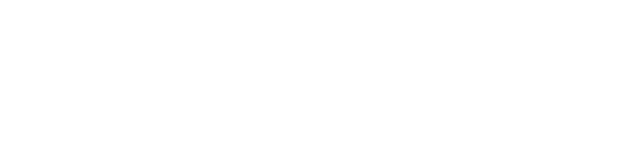
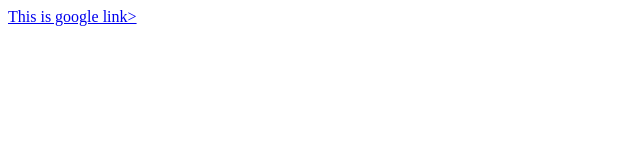
Before and after one commit to surbhi-fotedar/surbhi-firstDemo, a plain HTML site: page index.html in a window 1280 px wide. Shown: the whole page, without its empty margins (0-640 px from the left). Drawn offline with Linux system fonts and the light colour scheme.

Commit message:
link add

```diff
--- a/index.html
+++ b/index.html
@@ -9,7 +9,7 @@
 </head>
 
 <body>
-
+<a href="https://www.google.co.in/">This is google link></a>
 </body>
 
 </html>
```
